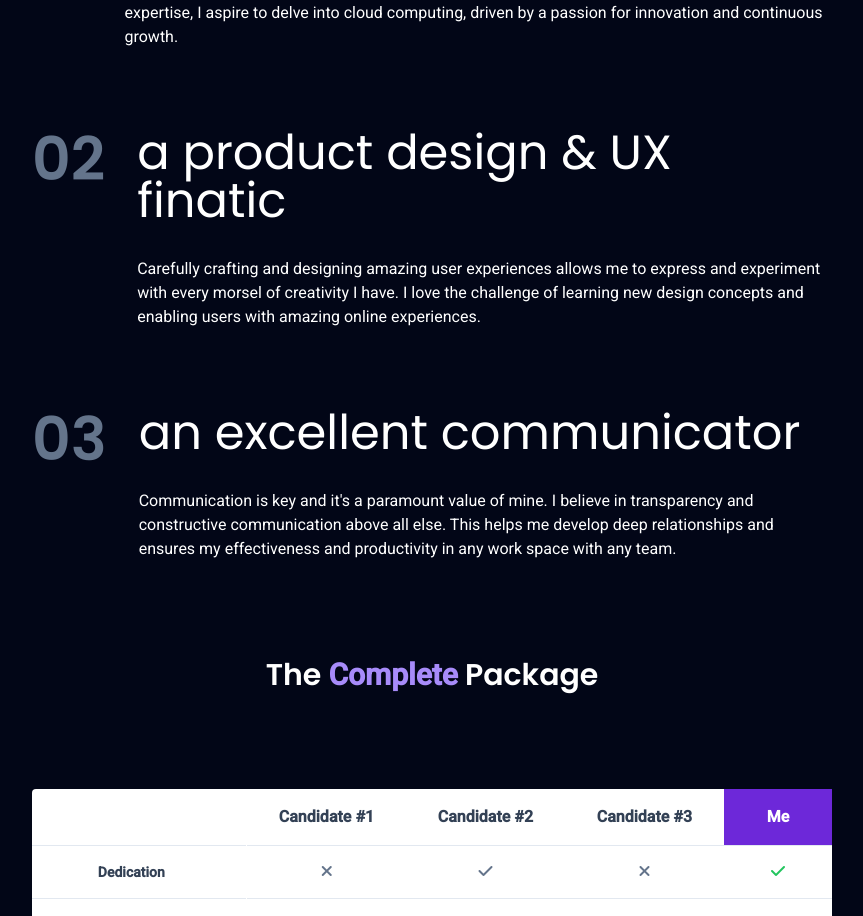
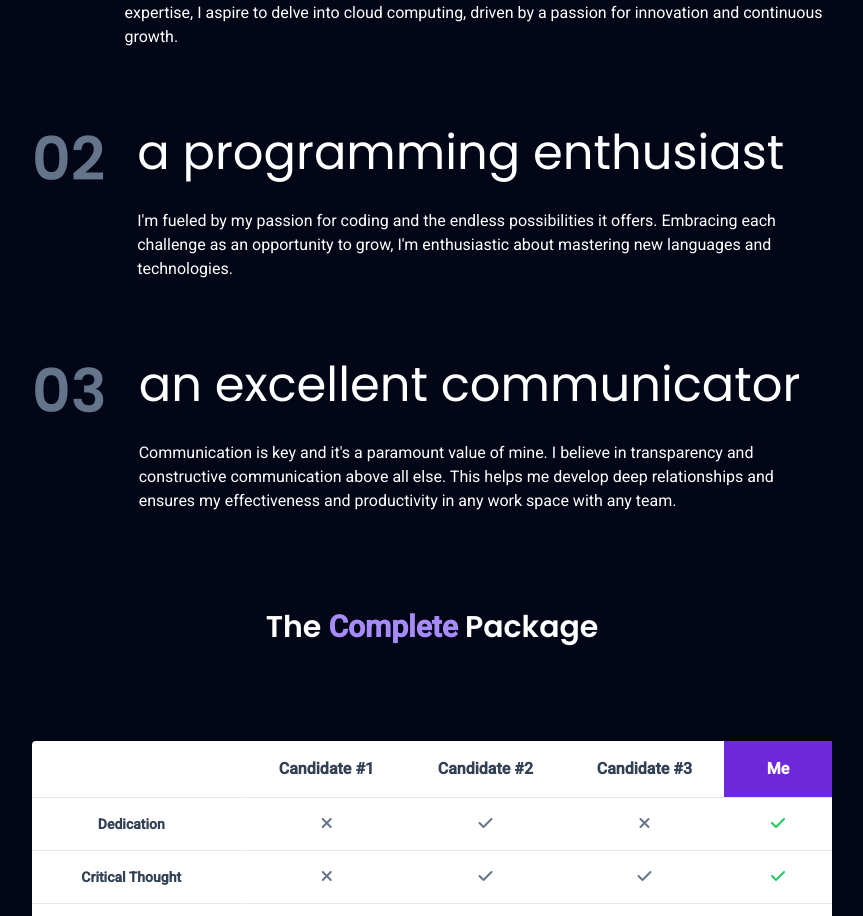
Before and after one commit to NikKnez/my-amazingly-awesome-portfolio, a SvelteKit app: page / in a window 1280 px wide. Shown: the part 2210-3126 px from the top of the page, without its empty margins (208-1071 px from the left). Built offline with nearby package versions, Linux system fonts and the light colour scheme.

Commit message:
Changes committed: 	modified:   src/components/Main.svelte

```diff
--- a/src/components/Main.svelte
+++ b/src/components/Main.svelte
@@ -33,9 +33,9 @@
                 "I embarked on a journey of self-learning, delving into the world of coding with a focus on Java, Spring Boot, and MySQL for backend development. Alongside, I acquired proficiency in Python and familiarity with React for frontend development. Through dedicated practice and exploration, I've cultivated a deep understanding of building robust digital infrastructures. Eager to expand my expertise, I aspire to delve into cloud computing, driven by a passion for innovation and continuous growth.",
         },
         {
-            name: "a product design & UX finatic",
+            name: "a programming enthusiast",
             description:
-                "Carefully crafting and designing amazing user experiences allows me to express and experiment with every morsel of creativity I have. I love the challenge of learning new design concepts and enabling users with amazing online experiences.",
+                "I'm fueled by my passion for coding and the endless possibilities it offers. Embracing each challenge as an opportunity to grow, I'm enthusiastic about mastering new languages and technologies. ",
         },
         {
             name: "an excellent communicator",
```
